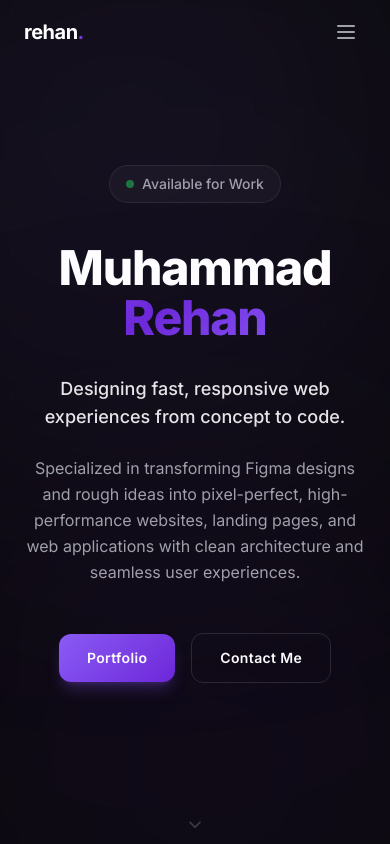
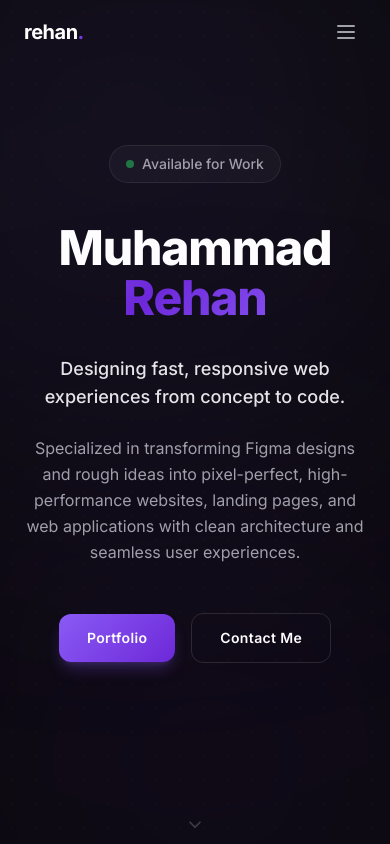
Before and after one commit to rehan-devs/rehan-portfolio, a Next.js app: page / in a window 390 px wide. Shown: the top 844 px of the page. Built offline with nearby package versions, Linux system fonts and the light colour scheme.

Commit message:
fix mobile spacing

```diff
--- a/src/components/Hero.tsx
+++ b/src/components/Hero.tsx
@@ -74,7 +74,7 @@ export default function Hero() {
             {/* Available Badge */}
            <motion.div
            variants={itemVariants}
-           className="flex items-center gap-2 px-4 py-2 rounded-full border border-white/[0.08] bg-white/[0.03] mb-10 mt-14"
+           className="flex items-center gap-2 px-4 py-2 rounded-full border border-white/[0.08] bg-white/[0.03] mb-10 mt-4 sm:mt-14"
           >
             <span className="w-2 h-2 rounded-full bg-green-500 animate-pulse" />
            <span className="text-sm text-text-secondary font-medium">
```
